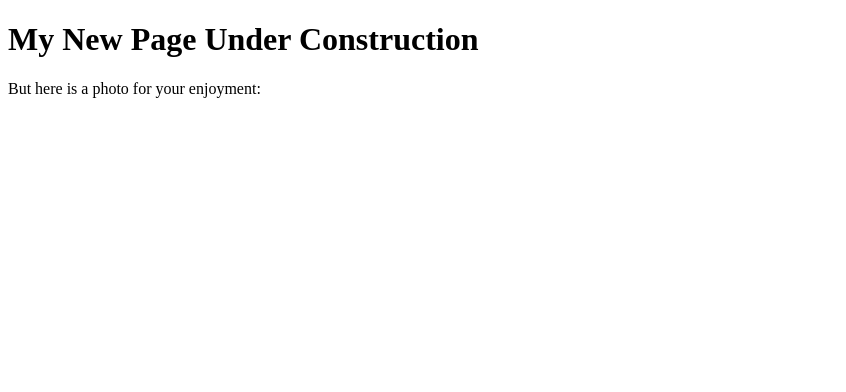
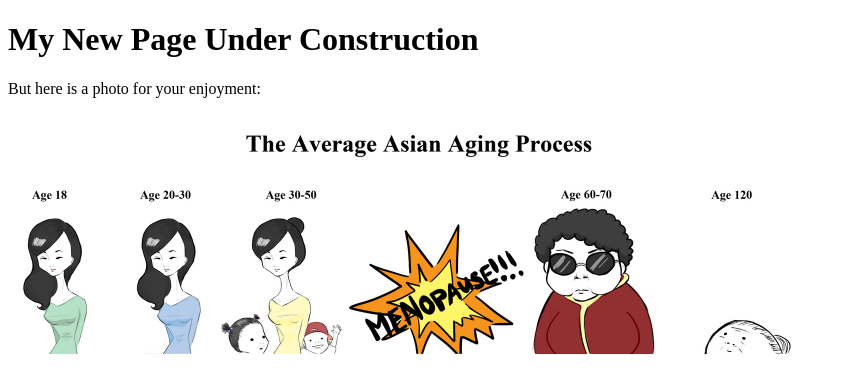
Before and after one commit to mkubota1/mkubota1.github.io, a plain HTML site: page index.html in a window 1280 px wide. Shown: the whole page, without its empty margins (0-846 px from the left). Drawn offline with Linux system fonts and the light colour scheme.

Commit message:
Add image link and size

```diff
--- a/index.html
+++ b/index.html
@@ -7,5 +7,6 @@
         <h1>My New Page Under Construction</h1>
 
         <p>But here is a photo for your enjoyment:</p>
+        <img height="240" width="800" src="https://raw.githubusercontent.com/mkubota1/mkubota1.github.io/master/images/average_asian_woman_aging.jpg"
     </body>
 </html>
```
